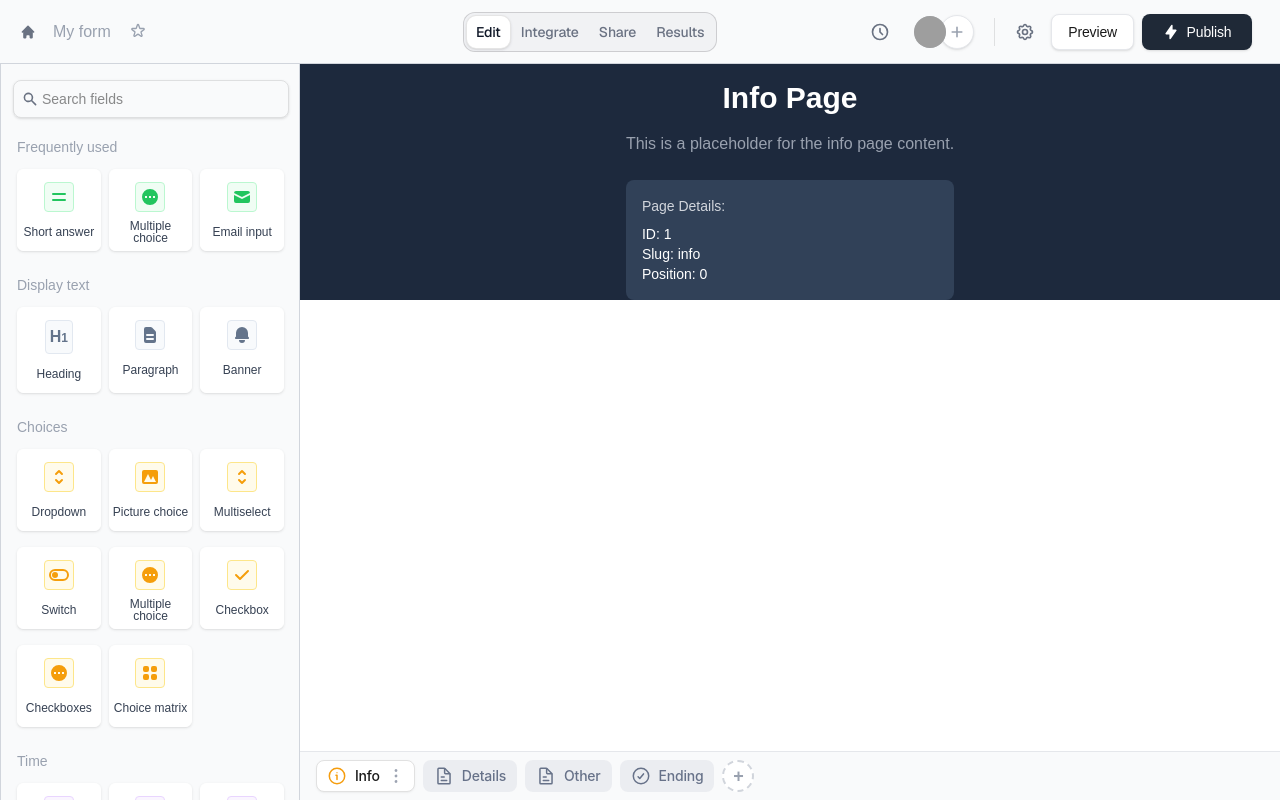
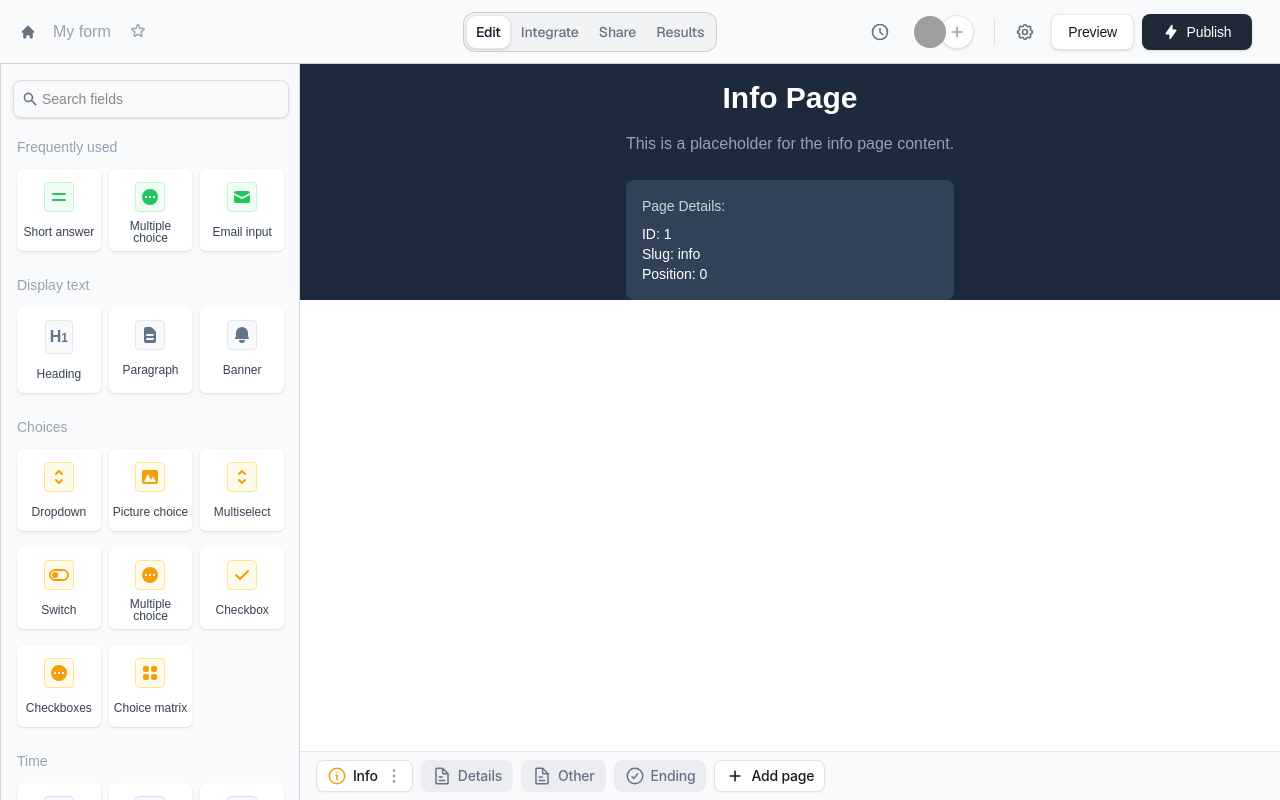
Before and after one commit to obedparla/fillout-test, a Next.js app: page /page/info in a window 1280 px wide. Built offline with nearby package versions, Linux system fonts and the light colour scheme; grey boxes are pictures that could not be loaded.

Commit message:
feat: make "Add page" button use Tab styles

```diff
--- /dev/null
+++ b/components/icons/PlusIcon.tsx
@@ -0,0 +1,22 @@
+import * as React from "react";
+import { IconProps } from "@/types";
+
+export default function PlusIcon({ className = "", size = 16 }: IconProps) {
+  return (
+    <svg
+      width={size}
+      height={size}
+      viewBox="0 0 16 16"
+      fill="none"
+      xmlns="http://www.w3.org/2000/svg"
+      className={className}
+    >
+      <path
+        fillRule="evenodd"
+        clipRule="evenodd"
+        d="M8 2.39999C8.21217 2.39999 8.41566 2.48428 8.56569 2.63431C8.71572 2.78434 8.8 2.98782 8.8 3.19999V7.19999H12.8C13.0122 7.19999 13.2157 7.28428 13.3657 7.43431C13.5157 7.58434 13.6 7.78782 13.6 7.99999C13.6 8.21217 13.5157 8.41565 13.3657 8.56568C13.2157 8.71571 13.0122 8.79999 12.8 8.79999H8.8V12.8C8.8 13.0122 8.71572 13.2157 8.56569 13.3657C8.41566 13.5157 8.21217 13.6 8 13.6C7.78783 13.6 7.58435 13.5157 7.43432 13.3657C7.28429 13.2157 7.2 13.0122 7.2 12.8V8.79999H3.2C2.98783 8.79999 2.78435 8.71571 2.63432 8.56568C2.48429 8.41565 2.4 8.21217 2.4 7.99999C2.4 7.78782 2.48429 7.58434 2.63432 7.43431C2.78435 7.28428 2.98783 7.19999 3.2 7.19999H7.2V3.19999C7.2 2.98782 7.28429 2.78434 7.43432 2.63431C7.58435 2.48428 7.78783 2.39999 8 2.39999Z"
+        fill="currentColor"
+      />
+    </svg>
+  );
+}
--- a/components/navigation/PageTab.tsx
+++ b/components/navigation/PageTab.tsx
@@ -16,6 +16,7 @@ import {
   DuplicateIcon,
   DeleteIcon,
 } from "@/components/icons";
+import { Tab } from "@/components/navigation/Tab";
 
 interface PageTabProps {
   page: FormPage;
@@ -97,16 +98,13 @@ export default function PageTab({
   const IconComponent = getPageIcon(page.type);
 
   return (
-    <div
+    <Tab
       ref={setNodeRef}
       style={style}
-      className={`relative flex h-8 w-max cursor-pointer items-center gap-2 rounded-lg border-[0.5px] px-2.5 py-1 text-sm font-medium transition-[border] transition-colors transition-shadow duration-200 focus:outline-none focus-visible:border-[0.5px] focus-visible:border-[#2f72e2] focus-visible:bg-white focus-visible:text-[#1a1a1a] focus-visible:shadow-[0px_0px_0px_1.5px_rgba(47,114,226,0.25),0px_1px_1px_0px_rgba(0,0,0,0.02),0px_1px_3px_0px_rgba(0,0,0,0.04)] ${
-        isActive
-          ? "border-[#e1e1e1] bg-white text-[#1a1a1a] shadow-[0px_1px_1px_0px_rgba(0,0,0,0.02),0px_1px_3px_0px_rgba(0,0,0,0.04)]"
-          : "border-[transparent] bg-[#9DA4B226] text-[#677289] hover:bg-[#9DA4B259]"
-      } ${isDragging ? "z-10 opacity-60" : ""}`}
       onClick={handleClick}
       onKeyDown={handleKeyDown}
+      isActive={isActive}
+      isDragging={isDragging}
       {...attributes}
       {...listeners}
     >
@@ -120,7 +118,7 @@ export default function PageTab({
       {isActive && (
         <DropdownMenu
           trigger={
-            <div className={"rounded text-[#9DA4B2]"}>
+            <div className={"ml-[2px] rounded text-[#9DA4B2]"}>
               <DotsIcon size={16} />
             </div>
           }
@@ -144,6 +142,6 @@ export default function PageTab({
           </div>
         </DropdownMenu>
       )}
-    </div>
+    </Tab>
   );
 }
--- a/components/navigation/PageTabs.tsx
+++ b/components/navigation/PageTabs.tsx
@@ -17,7 +17,9 @@ import {
   horizontalListSortingStrategy,
 } from "@dnd-kit/sortable";
 import PageTab from "./PageTab";
-import AddPageButton from "./AddPageButton";
+import { Tab } from "@/components/navigation/Tab";
+import PlusIcon from "@/components/icons/PlusIcon";
+import { PageType } from "@/types";
 
 export default function PageTabs() {
   const pathname = usePathname();
@@ -49,6 +51,15 @@ export default function PageTabs() {
       const reorderedPages = arrayMove(sortedPages, oldIndex, newIndex);
       reorderPages(reorderedPages);
     }
+  };
+
+  const handleAddPage = () => {
+    const newPageNumber = pages.length + 1;
+    addPage({
+      title: `Page ${newPageNumber}`,
+      type: PageType.DETAILS,
+      slug: crypto.randomUUID(),
+    });
   };
 
   if (isLoading) {
@@ -91,7 +102,14 @@ export default function PageTabs() {
       </DndContext>
 
       <div className="ml-2">
-        <AddPageButton position={sortedPages.length} />
+        <Tab onClick={handleAddPage} isActive title="Add page">
+          <span className="flex h-5 w-5 items-center justify-center text-base">
+            <PlusIcon />
+          </span>
+          <span className="font-['Inter',_sans-serif] text-[14px] font-medium tracking-[-0.21px]">
+            Add page
+          </span>
+        </Tab>
       </div>
     </div>
   );
--- /dev/null
+++ b/components/navigation/Tab.tsx
@@ -0,0 +1,25 @@
+import React from "react";
+
+interface TabProps extends React.HTMLAttributes<HTMLDivElement> {
+  isActive?: boolean;
+  isDragging?: boolean;
+  children: React.ReactNode;
+}
+
+export const Tab = React.forwardRef<HTMLDivElement, TabProps>(
+  ({ isActive, isDragging, type, children, ...rest }, ref) => {
+    return (
+      <div
+        ref={ref}
+        className={`relative flex h-8 w-max cursor-pointer items-center gap-[6px] rounded-lg border-[0.5px] px-2.5 py-1 text-sm font-medium transition-[border] transition-colors transition-shadow duration-200 focus:outline-none focus-visible:border-[0.5px] focus-visible:border-[#2f72e2] focus-visible:bg-white focus-visible:text-[#1a1a1a] focus-visible:shadow-[0px_0px_0px_1.5px_rgba(47,114,226,0.25),0px_1px_1px_0px_rgba(0,0,0,0.02),0px_1px_3px_0px_rgba(0,0,0,0.04)] ${
+          isActive
+            ? "border-[#e1e1e1] bg-white text-[#1a1a1a] shadow-[0px_1px_1px_0px_rgba(0,0,0,0.02),0px_1px_3px_0px_rgba(0,0,0,0.04)]"
+            : "border-[transparent] bg-[#9DA4B226] text-[#677289] hover:bg-[#9DA4B259]"
+        } ${isDragging ? "z-10 opacity-60" : ""}`}
+        {...rest}
+      >
+        {children}
+      </div>
+    );
+  },
+);
```
